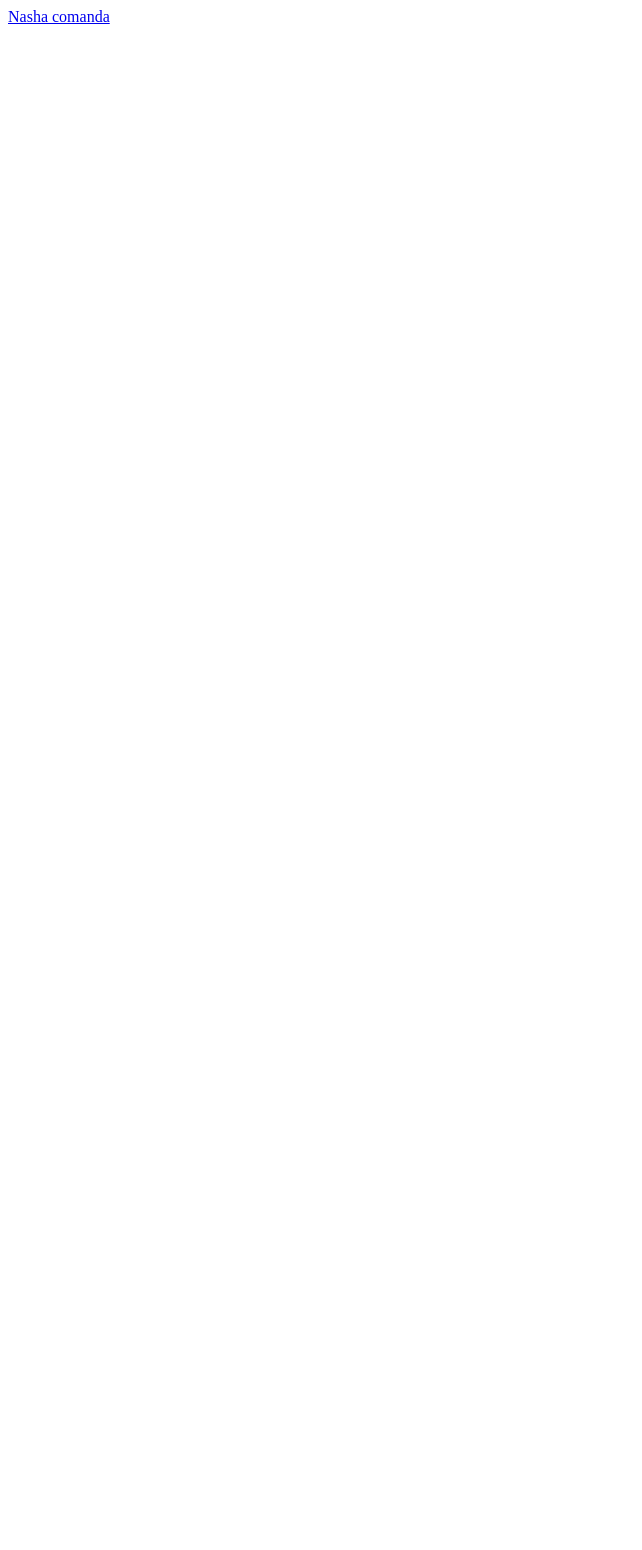
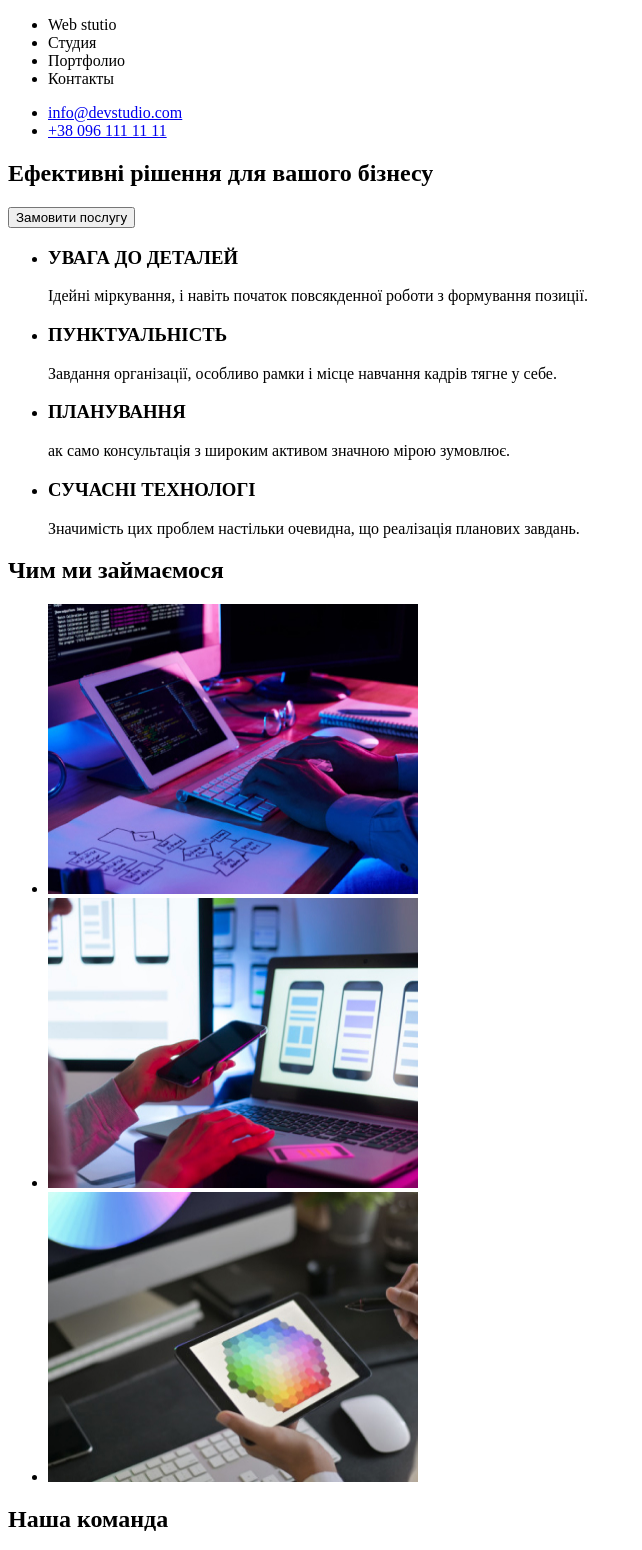
Before and after one commit to kazachok75/Nasha-comanda-, a plain HTML site: page index.html in a window 1280 px wide. Shown: the top 1550 px of the page, without its empty margins (0-642 px from the left). Before the commit the page ends 800 px from the top, so only its background shows below. Drawn offline with Linux system fonts and the light colour scheme.

Commit message:
nasha comanda

```diff
--- a/index.html
+++ b/index.html
@@ -1,5 +1,5 @@
 <!DOCTYPE html>
-<html lang="en">
+<html lang="uk">
   <head>
     <meta charset="UTF-8" />
     <meta name="viewport" content="width=device-width, initial-scale=1.0" />
@@ -7,7 +7,132 @@
   </head>
   <body>
     <header>
-      <a href="https://www.google.com/">Nasha comanda</a>
+      <nav>
+        <ul>
+          <li>Web stutio</li>
+          <li>Студия</li>
+          <li>Портфолио</li>
+          <li>Контакты</li>
+        </ul>
+        <ul>
+          <li><a href="mailto:info@devstudio.com">info@devstudio.com</a></li>
+          <li><a href="tel:+380961111111">+38 096 111 11 11</a></li>
+        </ul>
+      </nav>
     </header>
+    <main>
+      <section>
+        <h1>Ефективні рішення для вашого бізнесу</h1>
+        <button type="button">Замовити послугу</button>
+      </section>
+      <section>
+        <ul>
+          <li>
+            <h3>УВАГА ДО ДЕТАЛЕЙ</h3>
+            <p>
+              Ідейні міркування, і навіть початок повсякденної роботи з
+              формування позиції.
+            </p>
+          </li>
+          <li>
+            <h3>ПУНКТУАЛЬНІСТЬ</h3>
+            <p>
+              Завдання організації, особливо рамки і місце навчання кадрів тягне
+              у себе.
+            </p>
+          </li>
+          <li>
+            <h3>ПЛАНУВАННЯ</h3>
+            <p>
+              ак само консультація з широким активом значною мірою зумовлює.
+            </p>
+          </li>
+          <li>
+            <h3>СУЧАСНІ ТЕХНОЛОГІ</h3>
+            <p>
+              Значимість цих проблем настільки очевидна, що реалізація планових
+              завдань.
+            </p>
+          </li>
+        </ul>
+      </section>
+      <section>
+        <h2>Чим ми займаємося</h2>
+        <ul>
+          <li>
+            <img
+              src="./Images/box 1.jpg"
+              alt="sho popalo "
+              width="370"
+              height="290"
+            />
+          </li>
+          <li>
+            <img
+              src="./Images/img (2).jpg"
+              alt="sho popalo"
+              width="370"
+              height="290"
+            />
+          </li>
+          <li>
+            <img
+              src="./Images/img (3).jpg"
+              alt="sho popalo"
+              width="370"
+              height="290"
+            />
+          </li>
+        </ul>
+      </section>
+      <section>
+        <h2>Наша команда</h2>
+        <ul>
+          <li>
+            <img
+              src="Images/Demyan.jpg"
+              alt="ifotetka"
+              width="270"
+              height="260"
+            />
+            <h3>Ігор Дем'яненко</h3>
+            <p>Product Designer</p>
+          </li>
+          <li>
+            <img src="/Images/Repina.jpg" alt="dura" width="270" height="260" />
+            <h3>Ольга Рєпіна</h3>
+            <p>Frontend Developer</p>
+          </li>
+          <li>
+            <img
+              src="./Images/Tarasov.jpg"
+              alt="durachok"
+              width="270"
+              height="260"
+            />
+            <h3>Микола Тарасов</h3>
+            <p>Marketing</p>
+          </li>
+          <li>
+            <img
+              src="./Images/Ermakov.jpg"
+              alt="baryga"
+              width="270"
+              height="260"
+            />
+            <h3>Михайло Єрмаков</h3>
+            <p>UI Designer</p>
+          </li>
+        </ul>
+      </section>
+    </main>
+    <footer>
+      <h3>WebStudio</h3>
+      <address>
+        м. Київ, пр-т Лесі Українки, 26 <br />
+        <a href=" mailto:info@devstudio.com">info@devstudio.com</a>
+        <a href="tel:+380961111111">+38 096 111 11 11</a>
+      </address>
+    </footer>
   </body>
 </html>
```
Also changed, not shown: Images/Demyan.jpg (added), Images/Ermakov.jpg (added), Images/Repina.jpg (added), Images/Tarasov.jpg (added), Images/box 1.jpg (added), Images/img (2).jpg (added), Images/img (3).jpg (added).
